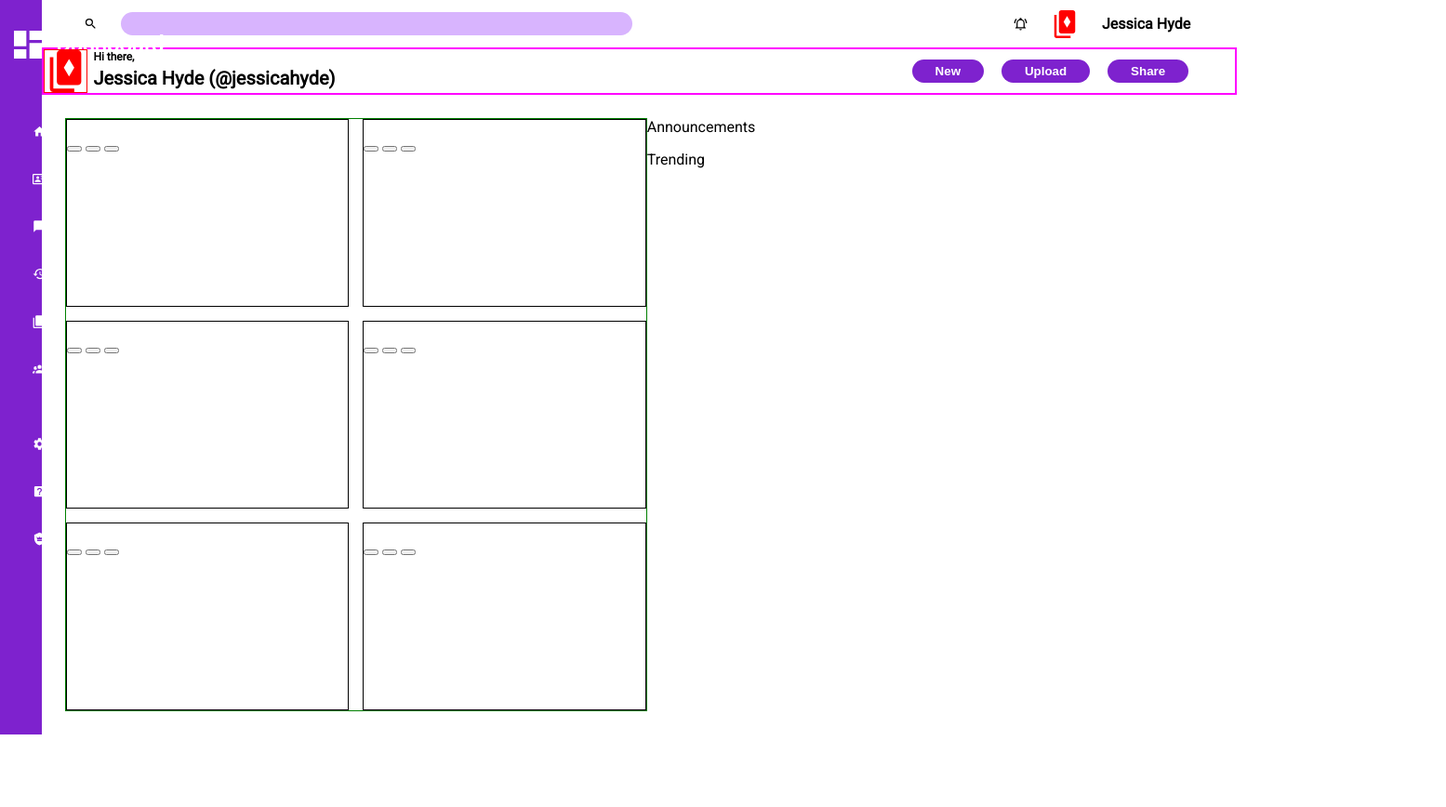
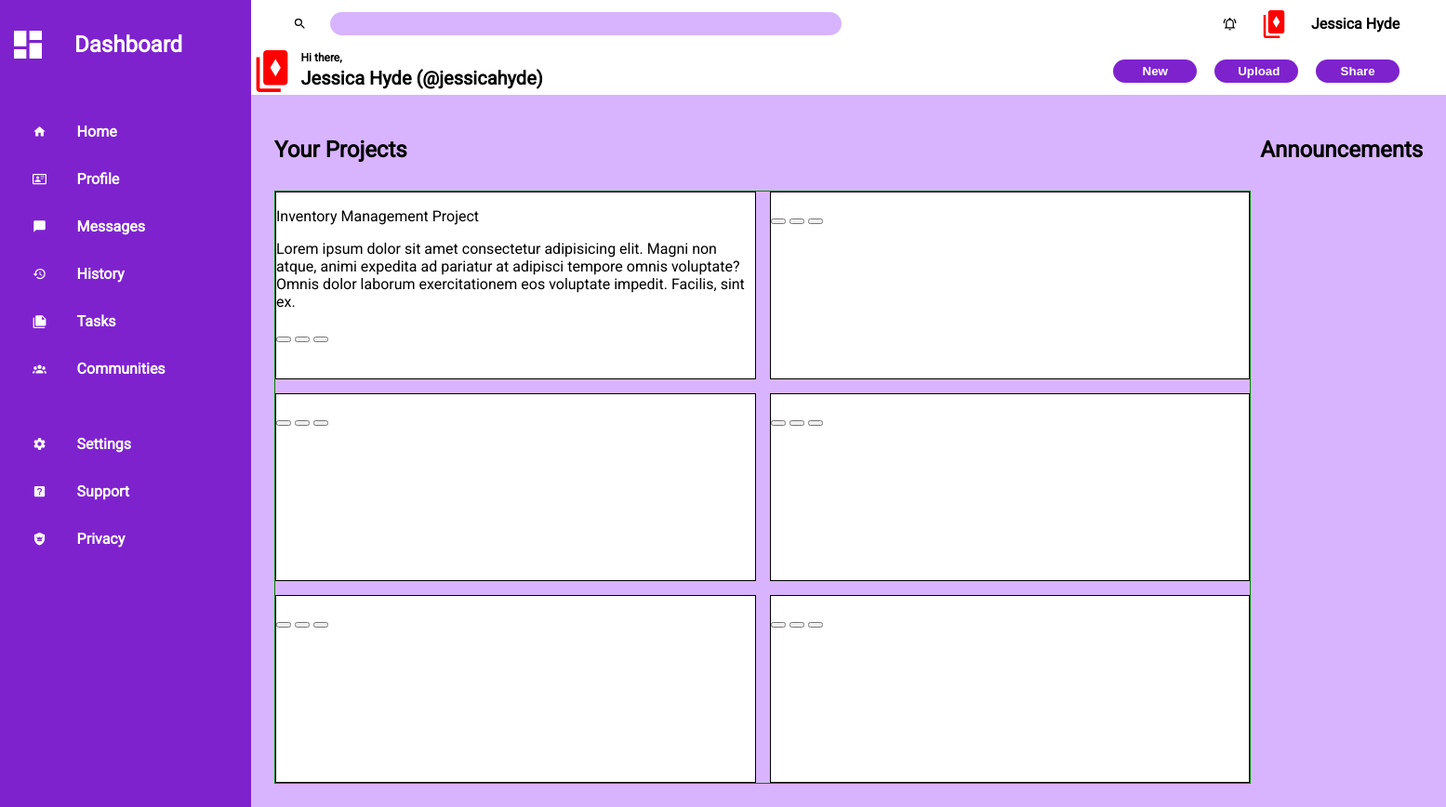
Before and after one commit to calumtreloar/admin-dashboard, a plain HTML site: page index.html in a window 1280 px wide. Shown: the whole page at 93% size, 1555 px wide, since content can reach past the window. Before the commit the page ends 800 px from the top, so only its background shows below. Drawn offline with Linux system fonts and the light colour scheme.

Commit message:
Fix sidebar getting smashed

```diff
--- a/index.html
+++ b/index.html
@@ -72,11 +72,13 @@
         </div>
       </div>
       <div class="main">
+        <h2 class="project-header">Your Projects</h2>
+        <h2 class="announce-header">Announcements</h2>
         <div class="project-area">
           <div class="card">
             <div class="text-area">
-              <p class="title"></p>
-              <p></p>
+              <p class="title">Inventory Management Project</p>
+              <p>Lorem ipsum dolor sit amet consectetur adipisicing elit. Magni non atque, animi expedita ad pariatur at adipisci tempore omnis voluptate? Omnis dolor laborum exercitationem eos voluptate impedit. Facilis, sint ex.</p>
             </div>
             <div class="button-area">
               <button class="card-button"></button>
@@ -140,9 +142,8 @@
             </div>
           </div>
         </div>
+
         <div class="main-side-container">
-          <div class="announcement-area">
-            Announcements
             <div class="announce-container">
               <div class="announce-post">
                 <p class="announce-title"></p>
@@ -157,9 +158,8 @@
                 <p></p>
               </div>
             </div>
-          </div>
-          <div class="trending-area">
-            Trending
+
+
             <div class="trending-container">
               <div class="space">
                 <img src="" alt="" class="trend-logo" />
@@ -182,7 +182,7 @@
                 <p></p>
               </div>
             </div>
-          </div>
+
         </div>
       </div>
     </div>
--- a/style.css
+++ b/style.css
@@ -18,10 +18,11 @@ body {
 }
 
 .sidebar {
+  min-width: 250px;
   grid-row: 1 / 4;
   display: grid;
-  grid-template-columns: 1fr 6fr;
-  justify-items: start;
+  grid-template-columns: 1fr 3fr;
+  justify-content: start;
   align-content: start;
   padding: 10px;
   background-color: #7e22ce;
@@ -30,8 +31,10 @@ body {
 .main {
   grid-row: span 2;
   display: grid;
-  grid-template-columns: 6fr, 3fr;
+  grid-template-columns: 5fr, 3fr;
   padding: 25px;
+  gap: 10px;
+  background-color: #d8b4fe;
 }
 
 .project-area {
@@ -42,11 +45,19 @@ body {
   grid-auto-flow: column;
 }
 
+.project-header {
+  grid-column: 1 / 2;
+}
+
+.announce-header {
+  grid-column: 2 / 3;
+}
+
 .card {
   grid-column: 200px / 200px;
   height: 200px;
-  width: 0.5fr;
   border: 1px solid black;
+  background-color: white;
 }
 
 .card:nth-child(1),
@@ -97,10 +108,11 @@ body {
 .sidebar-subheading {
   grid-column: 1 / 3;
   display: grid;
-  grid-template-columns: 1fr 3fr;
+  grid-template-columns: 1fr 3.2fr;
   align-items: center;
-  gap: 10px;
+  justify-items: start;
   margin-left: 25px;
+  margin-right: 25px;
   color: white;
   font-weight: 600;
 }
@@ -154,7 +166,6 @@ body {
 }
 
 .bottom-bar {
-  border: 2px solid magenta;
   display: grid;
   grid-template-columns: 2fr 1fr;
   align-items: center;
@@ -184,7 +195,6 @@ body {
   width: 45px;
   filter: invert(11%) sepia(98%) saturate(7078%) hue-rotate(358deg) brightness(97%) contrast(110%);
   grid-row: 1 / 3;
-  border: 1px solid red;
   margin: 0;
 }
 
@@ -198,6 +208,7 @@ body {
 }
 
 .file-button {
+  width: 90px;
   border-style: none;
   border-radius: 15px;
   padding: 5px 25px;
```
